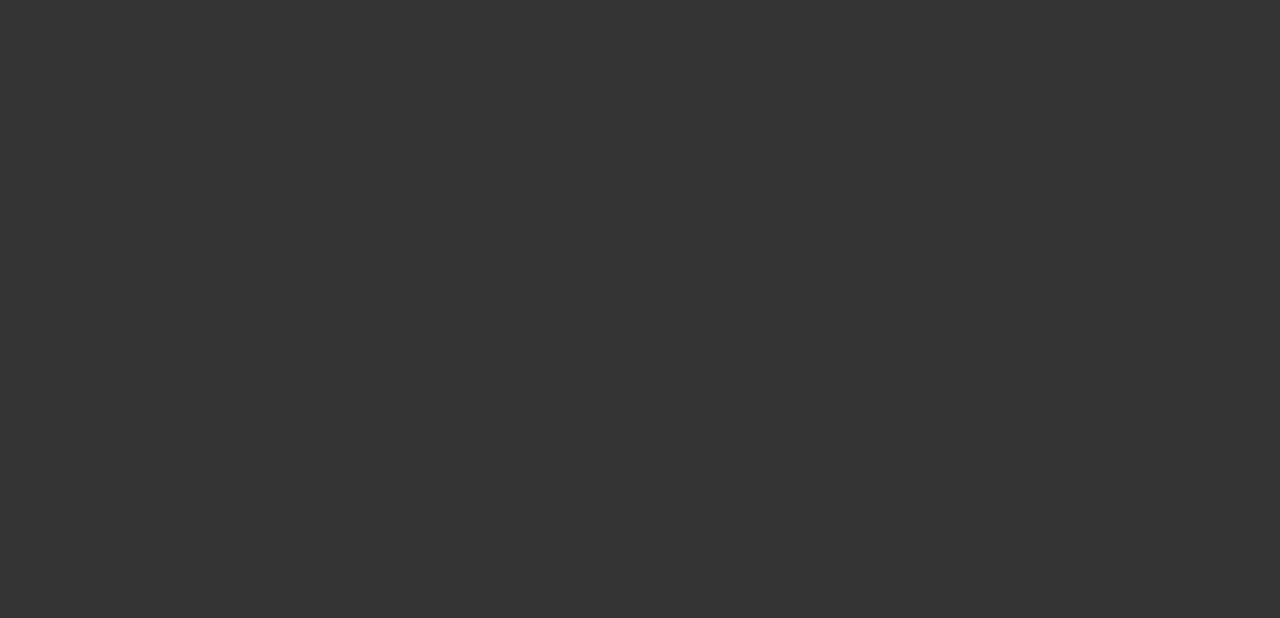
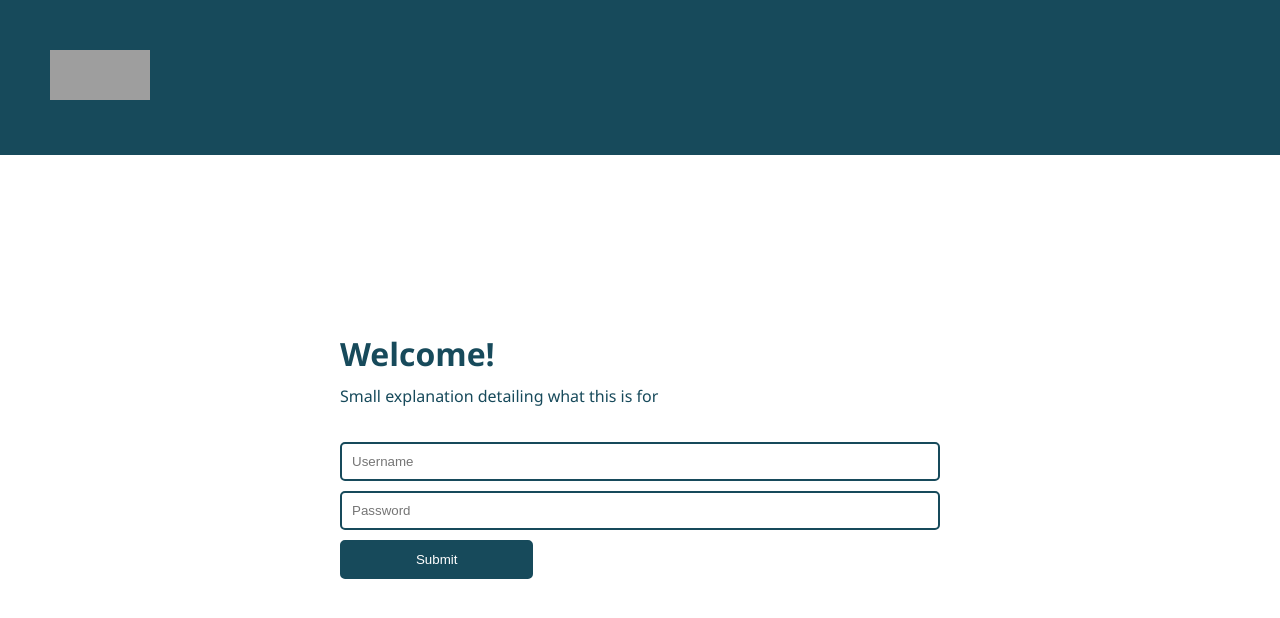
Before and after one commit to Fredrik000/bright-web-app, a React (Create React App) app: page / in a window 1280 px wide. Shown: the top 618 px of the page. Built offline with nearby package versions, Linux system fonts and the light colour scheme; grey boxes are pictures that could not be loaded.

Commit message:
Made the login form

```diff
--- a/public/index.html
+++ b/public/index.html
@@ -12,7 +12,6 @@
     <title>React App</title>
   </head>
   <body>
-    <noscript>You need to enable JavaScript to run this app.</noscript>
     <div id="root"></div>
   </body>
 </html>
--- a/src/App.js
+++ b/src/App.js
@@ -1,7 +1,14 @@
 import React from 'react';
+import Navbar from 'components/Navbar'
+import LoginForm from 'components/LoginForm'
 
 function App() {
-  return <></>;
+  return (
+    <React.Fragment>
+      <Navbar/>
+      <LoginForm/>
+    </React.Fragment>
+  )
 }
 
 export default App;
--- /dev/null
+++ b/src/components/LoginForm.js
@@ -0,0 +1,14 @@
+import React from 'react'
+
+function LoginForm() {
+    return(
+        <form className="login-form">
+            <h1>Welcome!</h1>
+            <p> Small explanation detailing what this is for</p>
+            <input type="text" name="usernameInp" placeholder="Username"></input>
+            <input type="password" name="passwordInp" placeholder="Password"></input>
+            <button>Submit</button>
+        </form>
+    )
+}
+export default LoginForm
--- a/src/styles/_config.scss
+++ b/src/styles/_config.scss
@@ -1,5 +1,5 @@
 // Variables
-$primary-color: #444;
+$primary-color: #174A5B;
 
 // Mixins
 @mixin easeOut {
--- /dev/null
+++ b/src/styles/_login-form.scss
@@ -0,0 +1,56 @@
+.login-form{
+    width: 600px;
+    height: 600px;
+    display: grid;
+    grid-template-columns: [gStart] 1fr 1fr 1fr;
+    grid-auto-flow: row;
+    grid-gap: 10px 10px;
+    margin: auto;
+    align-content: center;
+
+}
+
+// Styling
+
+.login-form > input,
+.login-form > h1,
+.login-form > p {
+    color: $primary-color;
+}
+
+.login-form > p {
+    margin-bottom: 25px;
+}
+
+.login-form > input,
+.login-form > button {
+    border: 2px solid $primary-color;
+    border-radius: 5px;
+    padding:10px;
+}
+
+.login-form > button {
+    background-color: $primary-color;
+    color: white;
+}
+// Grid handling
+.login-form > button,
+.login-form > input,
+.login-form > h1,
+.login-form > p {
+    grid-column: gStart;
+    grid-row: auto;
+}
+
+.login-form > button{
+    grid-column: span 1;
+}
+
+.login-form > input{
+    grid-column: span 3;
+}
+
+.login-form > h1,
+.login-form > p {
+    grid-column: span 2;
+}
--- /dev/null
+++ b/src/styles/_navbar.scss
@@ -0,0 +1,11 @@
+.navbar {
+    width: 100%;
+    height:max-content;
+    background-color: $primary-color;
+}
+
+.navbar-img{
+    width:100px;
+    height:50px;
+    margin: 50px;
+}
--- a/src/styles/main.css
+++ b/src/styles/main.css
@@ -1,3 +1,74 @@
+.navbar {
+  width: 100%;
+  height: -webkit-max-content;
+  height: -moz-max-content;
+  height: max-content;
+  background-color: #174A5B;
+}
+
+.navbar-img {
+  width: 100px;
+  height: 50px;
+  margin: 50px;
+}
+
+.login-form {
+  width: 600px;
+  height: 600px;
+  display: -ms-grid;
+  display: grid;
+  -ms-grid-columns: [gStart] 1fr 1fr 1fr;
+      grid-template-columns: [gStart] 1fr 1fr 1fr;
+  grid-auto-flow: row;
+  grid-gap: 10px 10px;
+  margin: auto;
+  -ms-flex-line-pack: center;
+      align-content: center;
+}
+
+.login-form > input,
+.login-form > h1,
+.login-form > p {
+  color: #174A5B;
+}
+
+.login-form > p {
+  margin-bottom: 25px;
+}
+
+.login-form > input,
+.login-form > button {
+  border: 2px solid #174A5B;
+  border-radius: 5px;
+  padding: 10px;
+}
+
+.login-form > button {
+  background-color: #174A5B;
+  color: white;
+}
+
+.login-form > button,
+.login-form > input,
+.login-form > h1,
+.login-form > p {
+  grid-column: gStart;
+  grid-row: auto;
+}
+
+.login-form > button {
+  grid-column: span 1;
+}
+
+.login-form > input {
+  grid-column: span 3;
+}
+
+.login-form > h1,
+.login-form > p {
+  grid-column: span 2;
+}
+
 * {
   -webkit-box-sizing: border-box;
           box-sizing: border-box;
@@ -10,7 +81,7 @@
 html body {
   height: 100vh;
   width: 100%;
-  background-color: #333;
+  background-color: white;
   font-family: 'Segoe UI', Tahoma, Geneva, Verdana, sans-serif;
 }
 
--- a/src/styles/main.scss
+++ b/src/styles/main.scss
@@ -1,4 +1,6 @@
 @import 'config';
+@import 'navbar';
+@import 'login-form';
 
 * {
   box-sizing: border-box;
@@ -9,7 +11,7 @@
 html body {
   height: 100vh;
   width: 100%;
-  background-color: #333;
+  background-color: rgb(255, 255, 255);
   font-family: 'Segoe UI', Tahoma, Geneva, Verdana, sans-serif;
 }
 
```
Also changed, not shown: 1 other file (tests, documents, lock files or other folders).
